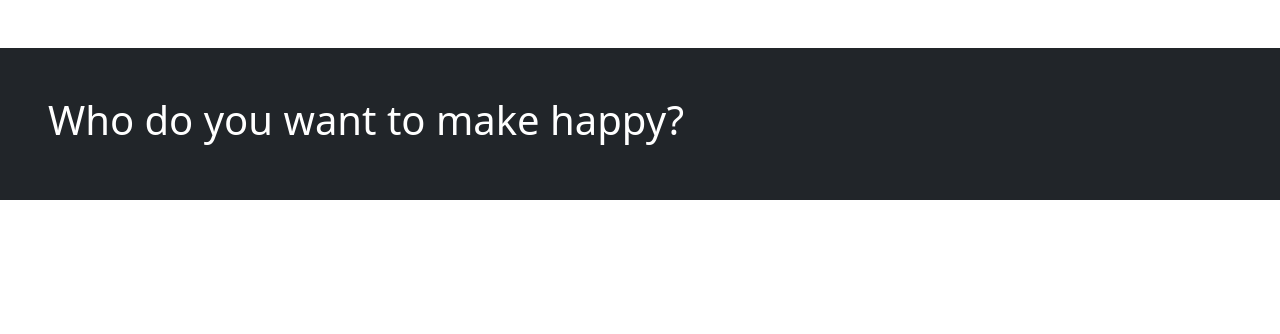
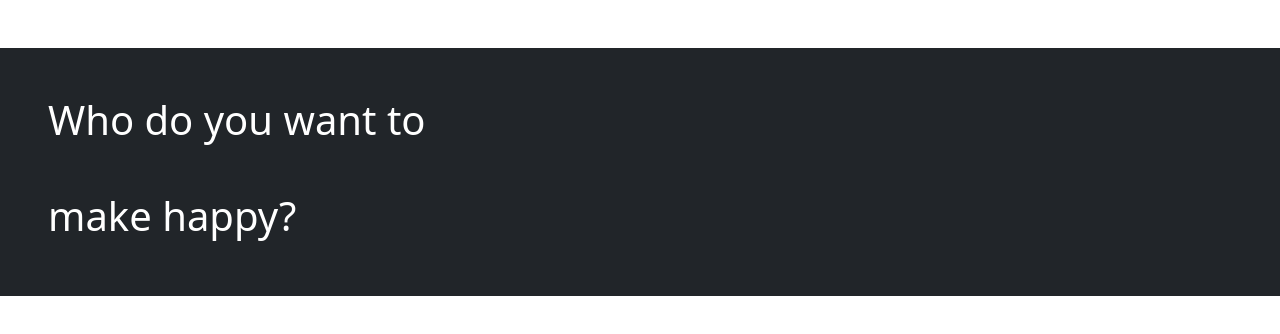
Before and after one commit to dothraki-bible/mygiftsearch, a plain HTML site: page index.html in a window 1280 px wide. Drawn offline with nearby package versions, Linux system fonts and the light colour scheme.

Commit message:
added text

```diff
--- a/index.html
+++ b/index.html
@@ -9,7 +9,11 @@
 <body>
 
 <div class="container-fluid p-5 my-5 bg-dark text-white">
-<h1>Who do you want to make happy?</h1>
+<h1>
+<div class="regular">Who do you want to</div>
+<br>
+<div class="cursive">make happy?</div>
+</h1>
 </div>
 
 <link href="https://cdn.jsdelivr.net/npm/bootstrap@5.1.3/dist/css/bootstrap.min.css" rel="stylesheet">
```
